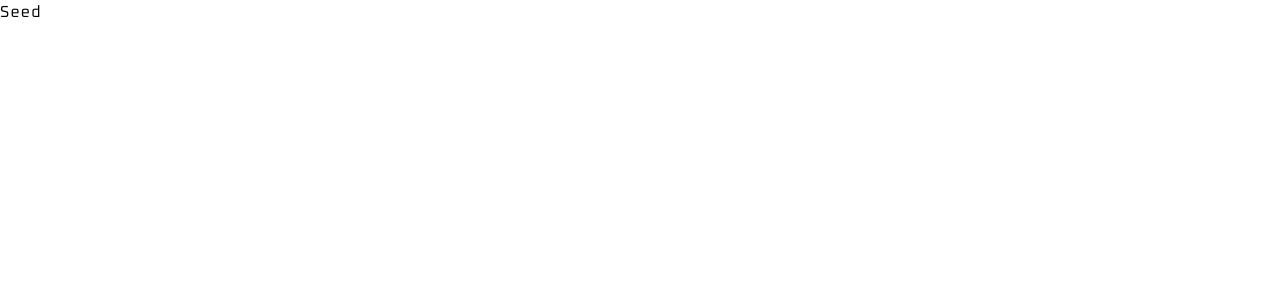
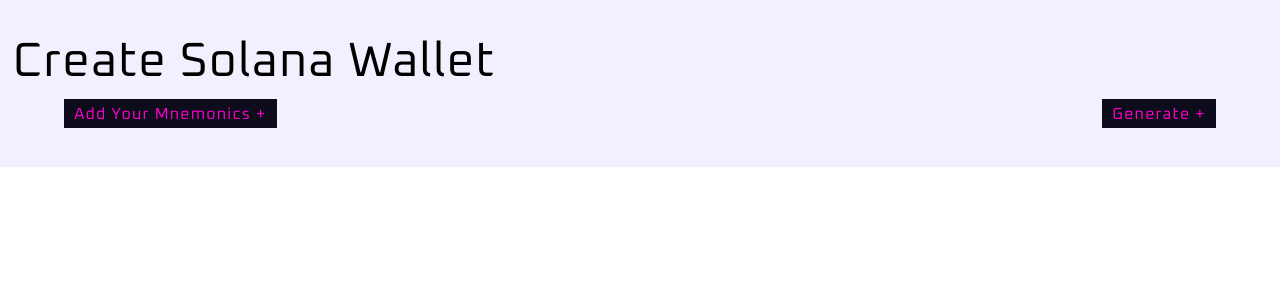
Before and after one commit to AjayRajNegi/create-next-wallet, a Next.js app: page /seed in a window 1280 px wide. Shown: the top 300 px of the page. Built offline with nearby package versions, Linux system fonts and the light colour scheme.

Commit message:
Implemented: Mnemonics generation.

```diff
--- a/app/seed/page.tsx
+++ b/app/seed/page.tsx
@@ -1,3 +1,44 @@
-export default function page() {
-  return <>Seed</>;
+"use client";
+import * as bip39 from "bip39";
+import { useState } from "react";
+
+export default function Page() {
+  const [mnemonic, setMnemonic] = useState<string[]>([]);
+
+  function generateMnemonic() {
+    const str = bip39.generateMnemonic();
+    setMnemonic(str.split(" "));
+    if (mnemonic) {
+      console.log(mnemonic);
+    }
+  }
+
+  return (
+    <>
+      <section className="max-w-7xl mx-auto bg-secondary py-10">
+        <h1 className="text-5xl p-5">Create Solana Wallet</h1>
+        <div className="max-w-6xl mx-auto flex justify-between">
+          <button className="px-4 py-1 text-primary bg-muted-foreground">
+            Add Your Mnemonics +
+          </button>
+          <button
+            className="px-4 py-1 text-primary bg-muted-foreground"
+            onClick={() => {
+              generateMnemonic();
+            }}
+          >
+            Generate +
+          </button>
+        </div>
+
+        <div className="flex gap-4 max-w-6xl mx-auto mt-5">
+          {mnemonic.map((word, id) => (
+            <div className="px-3 py-1 bg-muted-foreground text-white" key={id}>
+              {word}
+            </div>
+          ))}
+        </div>
+      </section>
+    </>
+  );
 }
--- a/package.json
+++ b/package.json
@@ -9,6 +9,7 @@
     "lint": "eslint"
   },
   "dependencies": {
+    "bip39": "^3.1.0",
     "next": "16.1.6",
     "react": "19.2.3",
     "react-dom": "19.2.3"
```
Also changed, not shown: 1 other file (tests, documents, lock files or other folders).
